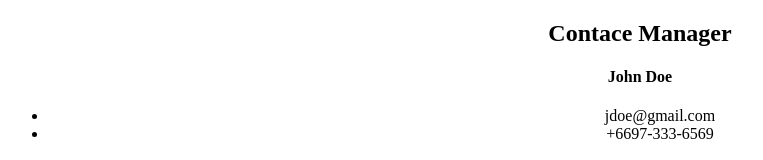
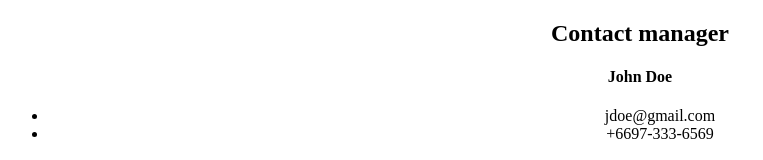
Before and after one commit to khunemz/client-panel, a React (Create React App) app: page / in a window 1280 px wide. Shown: the top 160 px of the page, without its empty margins (0-763 px from the left). Built offline with nearby package versions, Linux system fonts and the light colour scheme.

Commit message:
feat/add default type

```diff
--- a/src/App.js
+++ b/src/App.js
@@ -6,7 +6,7 @@ import Header from './components/Header';
 function App() {
   return (
     <div className="App">
-      <Header branding="Contace Manager" />
+      <Header branding="Contact manager" />
       <Contact name="John Doe"
         email="jdoe@gmail.com"
         phone="+6697-333-6569"
--- a/src/components/Contact.js
+++ b/src/components/Contact.js
@@ -1,6 +1,14 @@
 import React, { Component } from 'react'
+import PropTypes from 'prop-types'
 
-export default class Contact extends Component {
+
+class Contact extends Component {
+        static propTypes = {
+            name: PropTypes.string.isRequired ,
+            email: PropTypes.string.isRequired ,
+            phone: PropTypes.string.isRequired
+        };
+
         render() {
         const { name , email , phone } = this.props;
         return (
@@ -14,3 +22,12 @@ export default class Contact extends Component {
         )
     }
 }
+
+
+// Contact.propTypes = {
+//     name: PropTypes.string.isRequired ,
+//     email: PropTypes.string.isRequired ,
+//     phone: PropTypes.string.isRequired
+// };
+
+export default Contact;
--- a/src/components/Header.js
+++ b/src/components/Header.js
@@ -1,9 +1,21 @@
 import React from 'react'
+import PropTypes from 'prop-types';
 
-export default function Header(props) {
+const Header = (props) => {
+    const {branding} = props;
     return (
         <div>
-            <h2>{props.branding}</h2>
+            <h2>{branding}</h2>
         </div>
     )
 }
+
+Header.defaulProps = {
+    branding: "Contact Manager"
+}
+
+Header.propTypes = {
+    branding: PropTypes.string.isRequired
+}
+
+export default Header;
```
